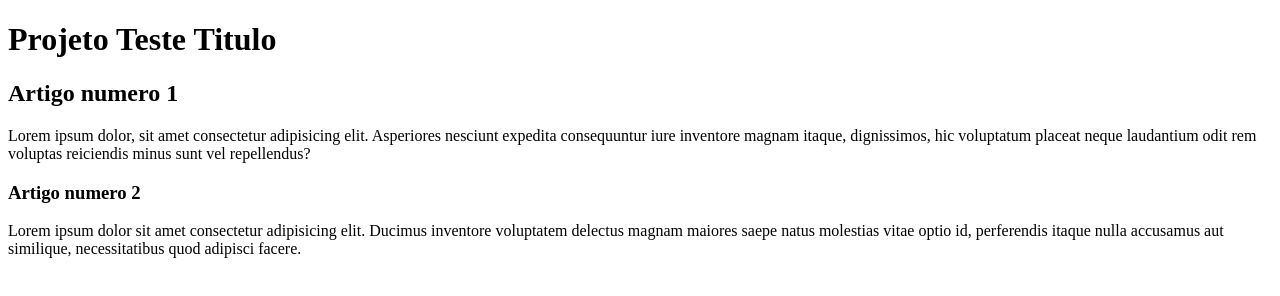
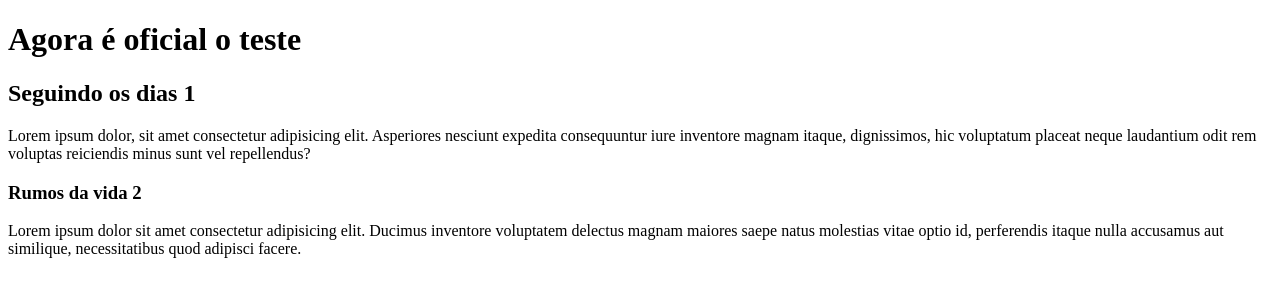
Before and after one commit to LarissaCoder/Projetoteste, a plain HTML site: page index.html in a window 1280 px wide. Drawn offline with Linux system fonts and the light colour scheme.

Commit message:
alterei titulo
alteracao simples

```diff
--- a/index.html
+++ b/index.html
@@ -10,13 +10,13 @@
 <body>
     <main>
         <header>
-            <h1>Projeto Teste Titulo</h1>
+            <h1>Agora é oficial o teste</h1>
         </header>
         <article>
-            <h2>Artigo numero 1</h2>
+            <h2>Seguindo os dias 1</h2>
             <p>Lorem ipsum dolor, sit amet consectetur adipisicing elit. Asperiores nesciunt expedita consequuntur iure inventore magnam itaque, dignissimos, hic voluptatum placeat neque laudantium odit rem voluptas reiciendis minus sunt vel repellendus?</p>
         <article>
-            <h3>Artigo numero 2</h3>
+            <h3>Rumos da vida 2</h3>
             <p>Lorem ipsum dolor sit amet consectetur adipisicing elit. Ducimus inventore voluptatem delectus magnam maiores saepe natus molestias vitae optio id, perferendis itaque nulla accusamus aut similique, necessitatibus quod adipisci facere.</p>
         </article>
         </article>
```
